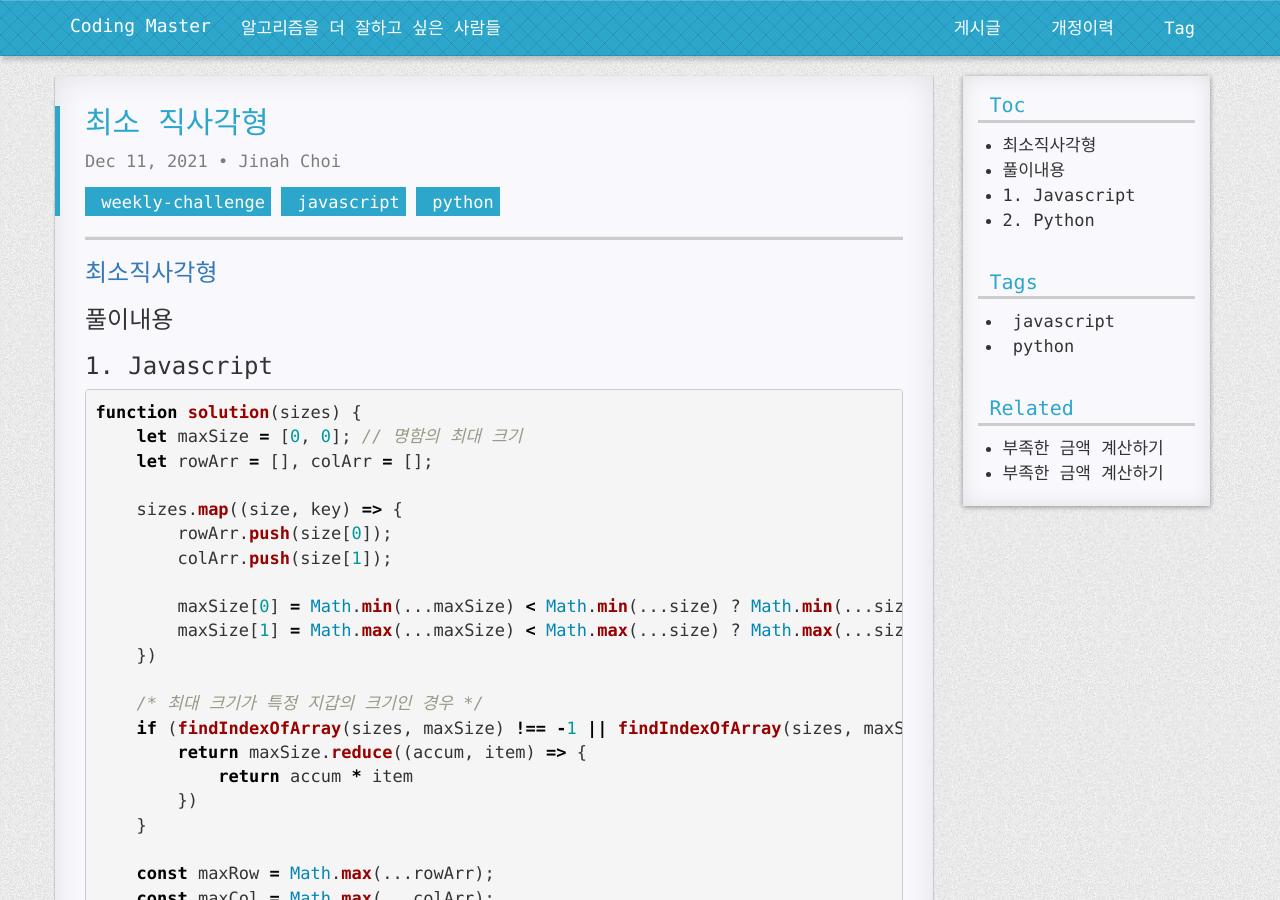
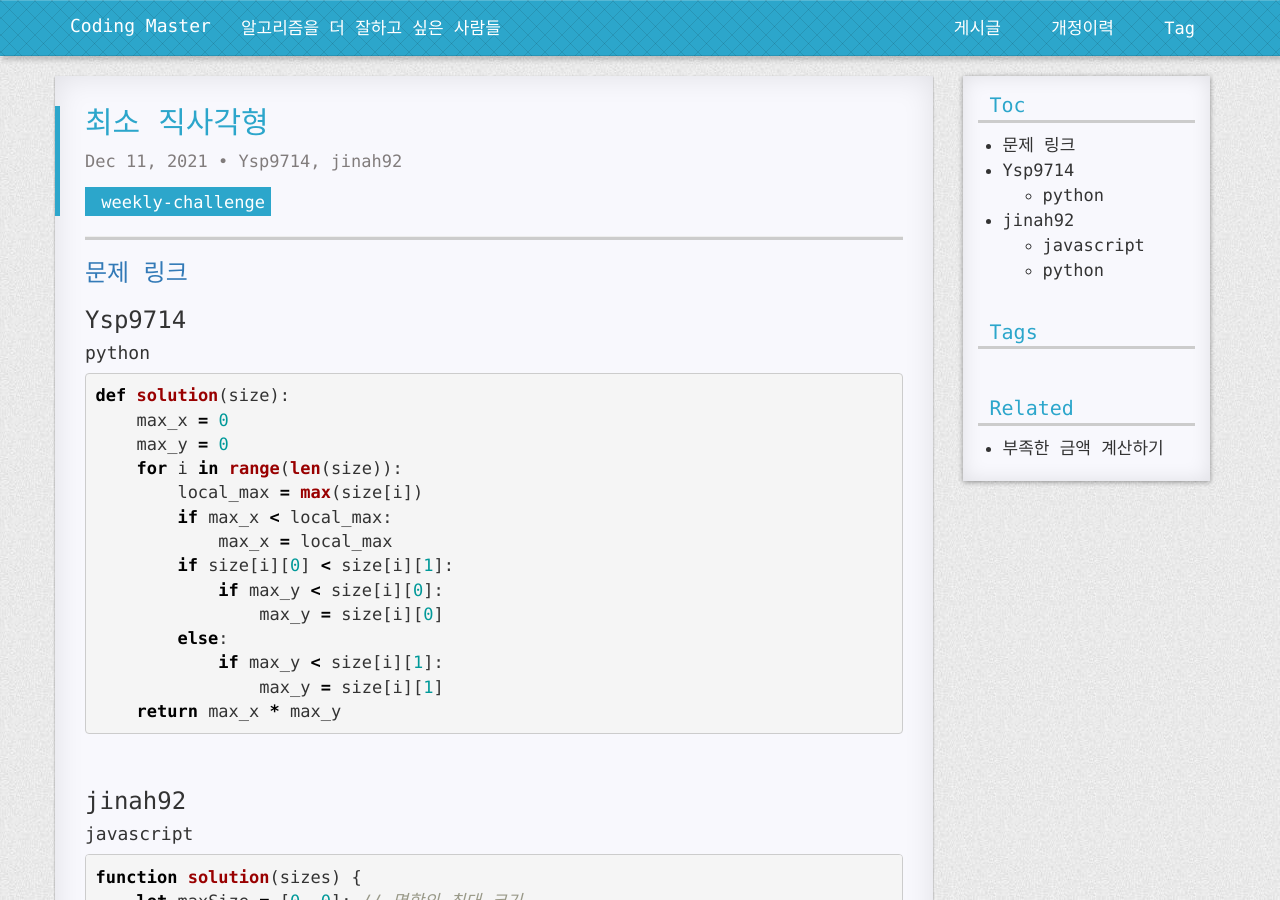
Before and after one commit to COMA-coding-master/COMA-coding-master.github.io, a Jekyll site: the page built from _posts/2021-12-11-최소직사각형.md, in a window 1280 px wide and 900 px high. Built offline with Jekyll 4.4.1, drawn with Linux system fonts in a browser that asks for light colours; nearby versions of some CDN libraries; comment, search, counter and statistics services are not loaded; a style sheet for code colours, icons or effects is not loaded.

Commit message:
post merge

````diff
--- a/_posts/2021-12-11-최소직사각형.md
+++ b/_posts/2021-12-11-최소직사각형.md
@@ -1,19 +1,39 @@
 ---
 title: 최소 직사각형
-tags: javascript python
 categories: weekly-challenge
-author: Jinah Choi
+author: Ysp9714, jinah92
 ---
 
 * TOC
 {:toc}
 
-### [최소직사각형](https://programmers.co.kr/learn/courses/30/lessons/86491){:target="_blank"}
+### [문제 링크](https://programmers.co.kr/learn/courses/30/lessons/86491){:target="_blank"}
 
 
-### 풀이내용
+### Ysp9714
+#### python
 
-### 1. Javascript
+``` python
+def solution(size):
+    max_x = 0
+    max_y = 0
+    for i in range(len(size)):
+        local_max = max(size[i])
+        if max_x < local_max:
+            max_x = local_max
+        if size[i][0] < size[i][1]:
+            if max_y < size[i][0]:
+                max_y = size[i][0]
+        else:
+            if max_y < size[i][1]:
+                max_y = size[i][1]
+    return max_x * max_y
+```
+
+<br />
+
+### jinah92
+#### javascript
 ``` javascript
 function solution(sizes) {
     let maxSize = [0, 0]; // 명함의 최대 크기
@@ -78,7 +98,7 @@ function findIndexOfArray(arr, maxSize) {
 }
 ```
 
-### 2. Python
+#### python
 ``` python
 def solution(sizes):
     resorted_sizes = list(map(lambda x : [x[0], x[1]] if x[0] >= x[1] else [x[1], x[0]], sizes))
````
Also changed, not shown: _posts/2021-12-09-부족한금액계산하기.md (deleted, +0 -19 lines), _posts/2021-12-09-최소직사각형.md (deleted, +0 -31 lines), _posts/2021-12-11-부족한금액계산하기.md (+14 -6 lines).
